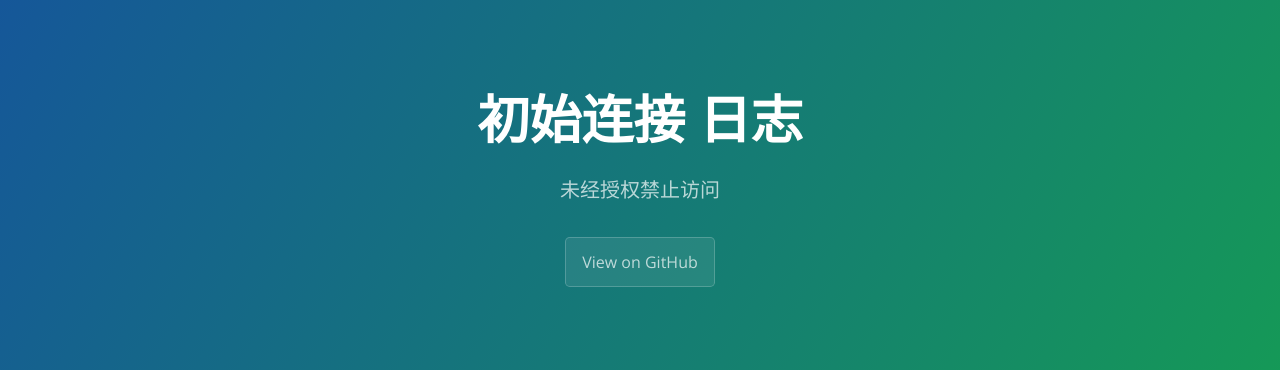
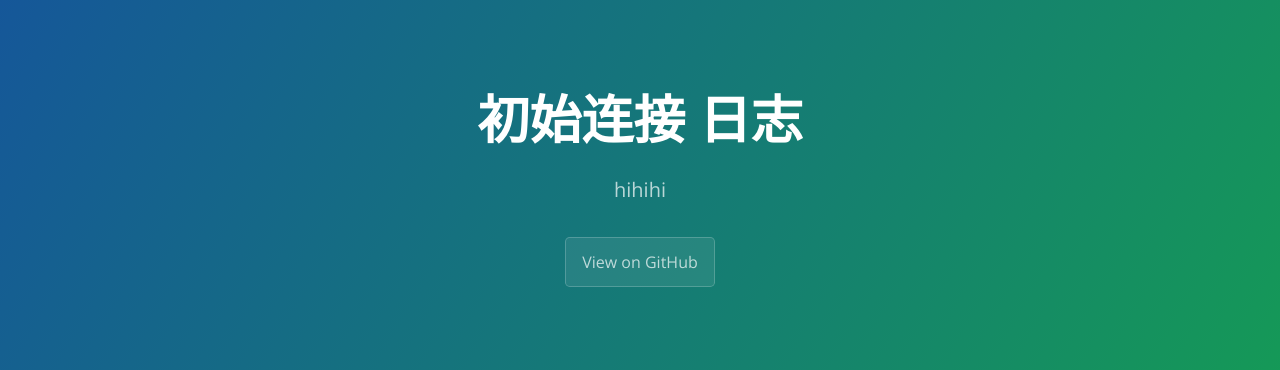
Before and after one commit to lightworld689/lightworld689.github.io_old, a Jekyll site: the page built from firstconnect.md, in a window 1280 px wide. Shown: the top 370 px of the page. Built offline with Jekyll 4.4.1, drawn with Linux system fonts in a browser that asks for light colours.

Commit message:
Update firstconnect.md

```diff
--- a/firstconnect.md
+++ b/firstconnect.md
@@ -1,7 +1,7 @@
 ---
 layout: default
 title: 初始连接 日志
-description: 未经授权禁止访问
+description: hihihi
 ---
 
 ## 您正在访问：初始连接 日志
```
